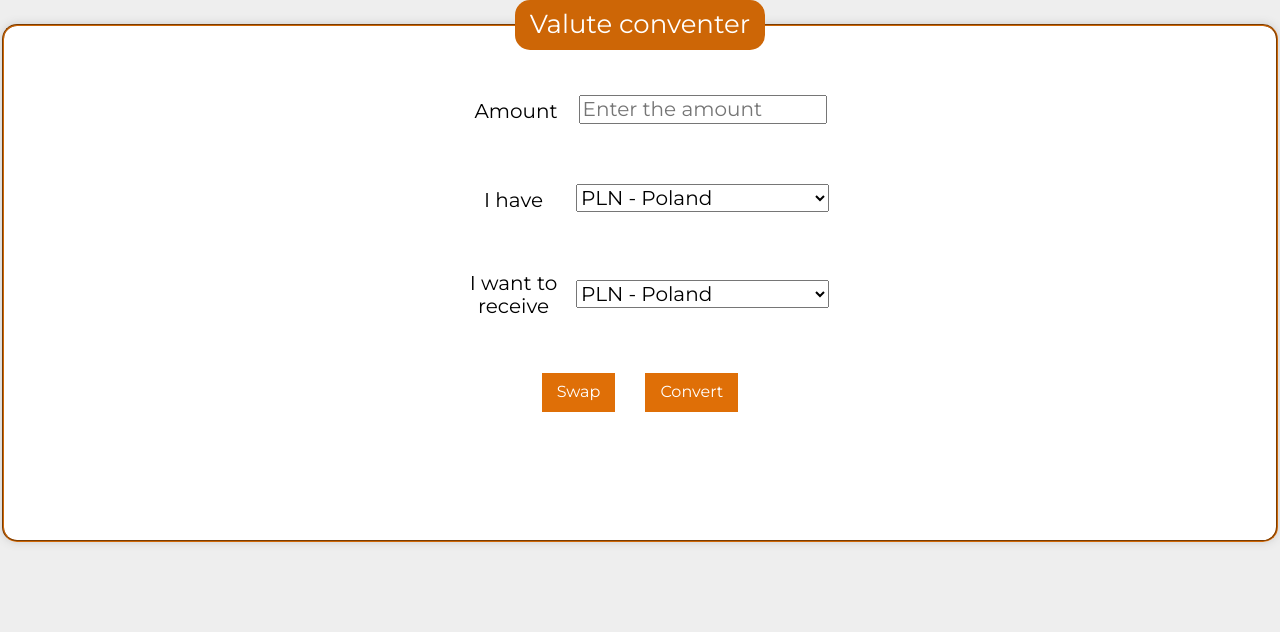
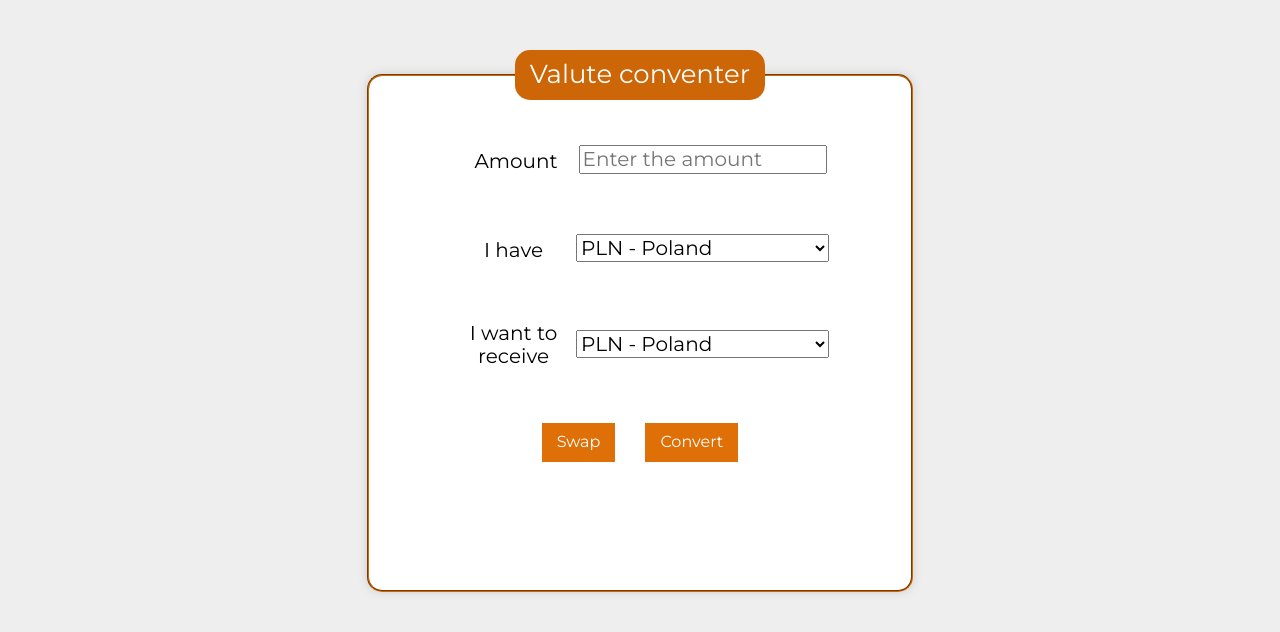
Before and after one commit to stolar-xyz/currency-converter-react, a React (Create React App) app: page / in a window 1280 px wide. Shown: the top 632 px of the page. Built offline with nearby package versions, Linux system fonts and the light colour scheme.

Commit message:
styles added to Form compotent

```diff
--- a/src/Form/index.js
+++ b/src/Form/index.js
@@ -1,4 +1,5 @@
 import React from "react";
+import "./style.css";
 
 const Form = ({ children }) => (
     <form className="form">
--- /dev/null
+++ b/src/Form/style.css
@@ -0,0 +1,5 @@
+.form {
+    max-width: 600px;
+    margin: 0 auto;
+    padding: 50px 25px;
+}
```
